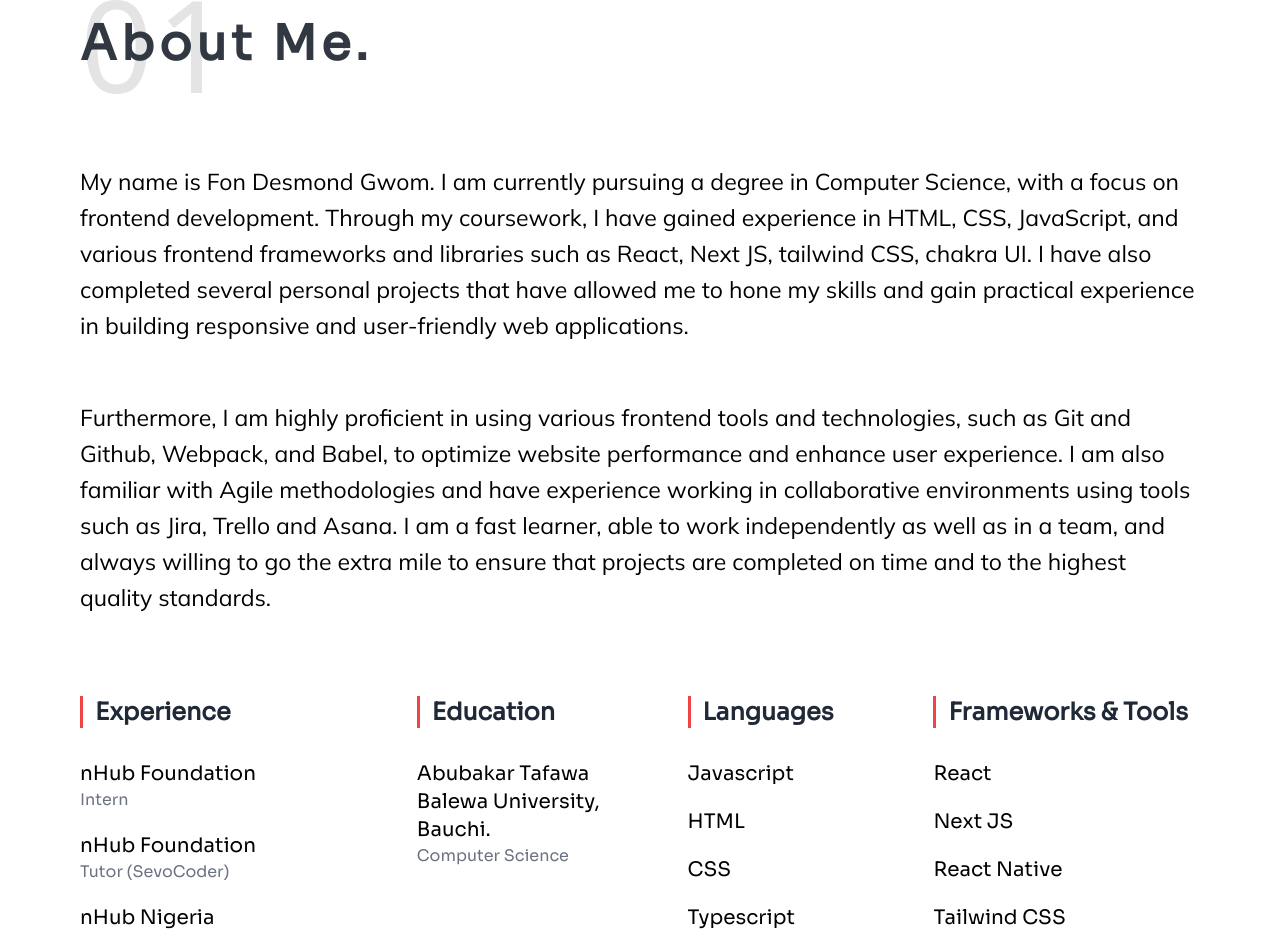
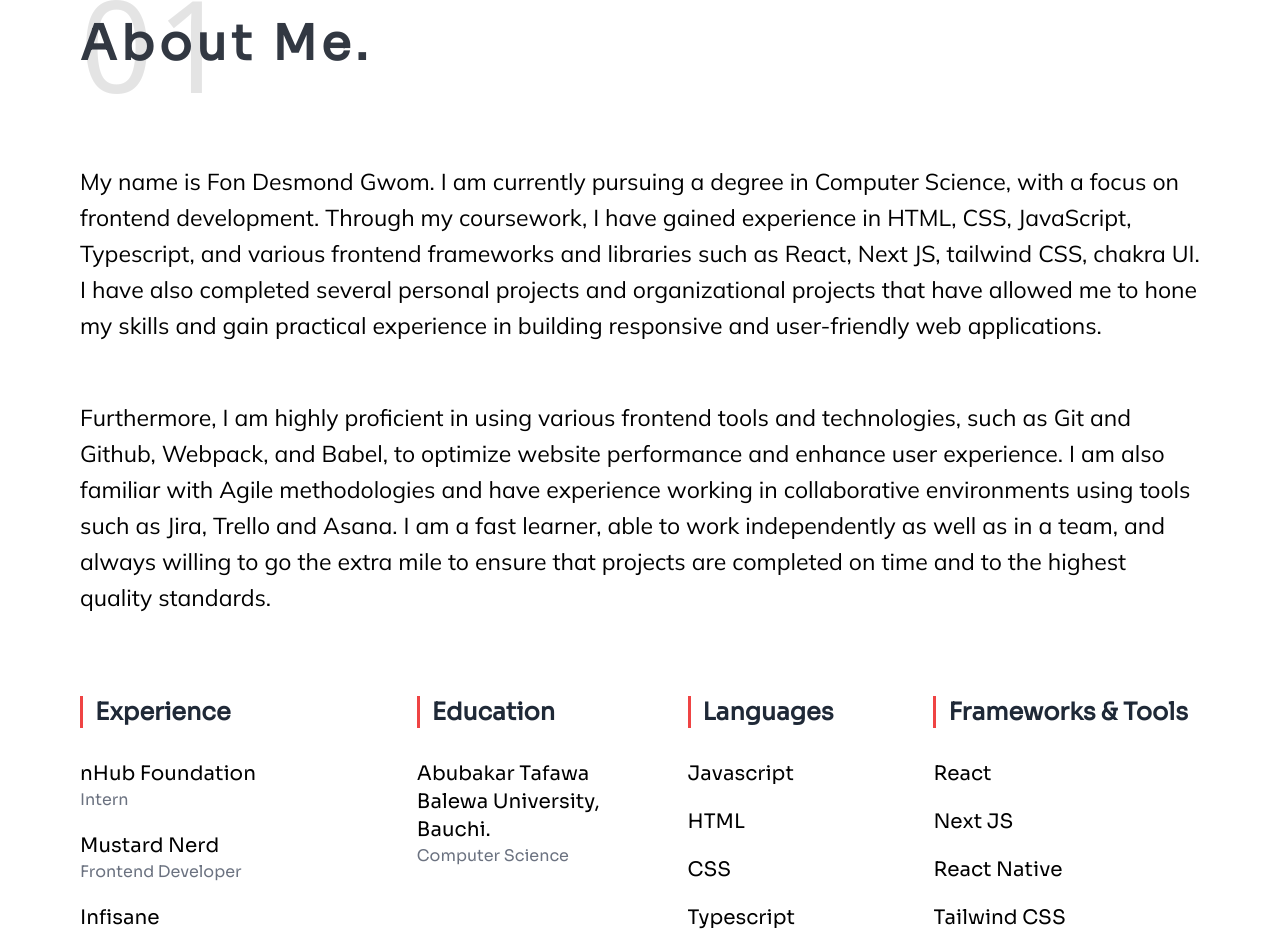
Before and after one commit to Desmond-Fon/my-portfolio, a Next.js app: page / in a window 1280 px wide. Shown: the part 1012-1946 px from the top of the page. Built offline with nearby package versions, Linux system fonts and the light colour scheme.

Commit message:
Update About.tsx

```diff
--- a/components/About.tsx
+++ b/components/About.tsx
@@ -8,7 +8,7 @@ const About = () => {
                 </div>
             </div>
 
-            <p className="mt-8 lg:mt-14 text-[16px] md:text-[20px] lg:text-[23px] leading-6 lg:leading-9 font-mulish">My name is Fon Desmond Gwom. I am currently pursuing a degree in Computer Science, with a focus on frontend development. Through my coursework, I have gained experience in HTML, CSS, JavaScript, and various frontend frameworks and libraries such as React, Next JS, tailwind CSS, chakra UI. I have also completed several personal projects that have allowed me to hone my skills and gain practical experience in building responsive and user-friendly web applications.</p>
+            <p className="mt-8 lg:mt-14 text-[16px] md:text-[20px] lg:text-[23px] leading-6 lg:leading-9 font-mulish">My name is Fon Desmond Gwom. I am currently pursuing a degree in Computer Science, with a focus on frontend development. Through my coursework, I have gained experience in HTML, CSS, JavaScript, Typescript, and various frontend frameworks and libraries such as React, Next JS, tailwind CSS, chakra UI. I have also completed several personal projects and organizational projects that have allowed me to hone my skills and gain practical experience in building responsive and user-friendly web applications.</p>
             <p className="mt-8 lg:mt-14 text-[16px] lg:text-[23px] md:text-[20px] leading-6 lg:leading-9 font-mulish">Furthermore, I am highly proficient in using various frontend tools and technologies, such as Git and Github, Webpack, and Babel, to optimize website performance and enhance user experience. I am also familiar with Agile methodologies and have experience working in collaborative environments using tools such as Jira, Trello and Asana. I am a fast learner, able to work independently as well as in a team, and always willing to go the extra mile to ensure that projects are completed on time and to the highest quality standards.</p>
 
             <div className="mt-[80px] flex
@@ -19,9 +19,13 @@ const About = () => {
                         <p className="text-[16px] md:text-[18px] lg:text-xl">nHub Foundation</p>
                         <p className="text-gray-500">Intern</p>
                     </div>
+                     <div className="mb-5">
+                        <p className="text-[16px] md:text-[18px] lg:text-xl">Mustard Nerd</p>
+                        <p className="text-gray-500">Frontend Developer</p>
+                    </div>
                     <div className="mb-5">
-                        <p className="text-[16px] md:text-[18px] lg:text-xl">nHub Foundation</p>
-                        <p className="text-gray-500">Tutor (SevoCoder)</p>
+                        <p className="text-[16px] md:text-[18px] lg:text-xl">Infisane</p>
+                        <p className="text-gray-500">Frontend Developer</p>
                     </div>
                     <div className="mb-5">
                         <p className="text-[16px] md:text-[18px] lg:text-xl">nHub Nigeria</p>
```
